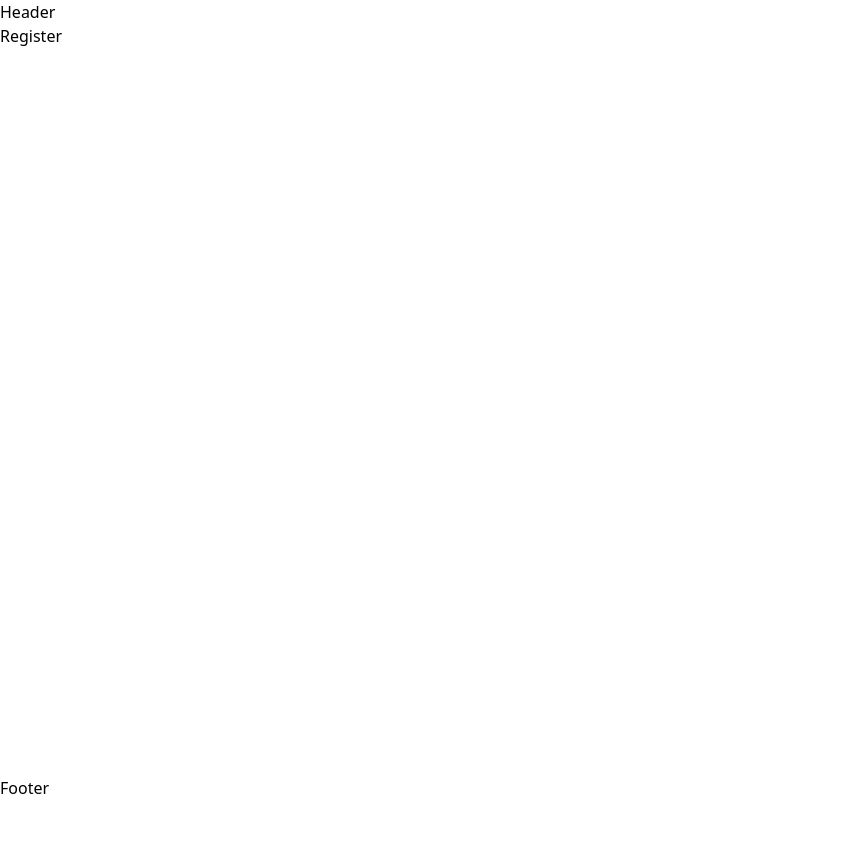
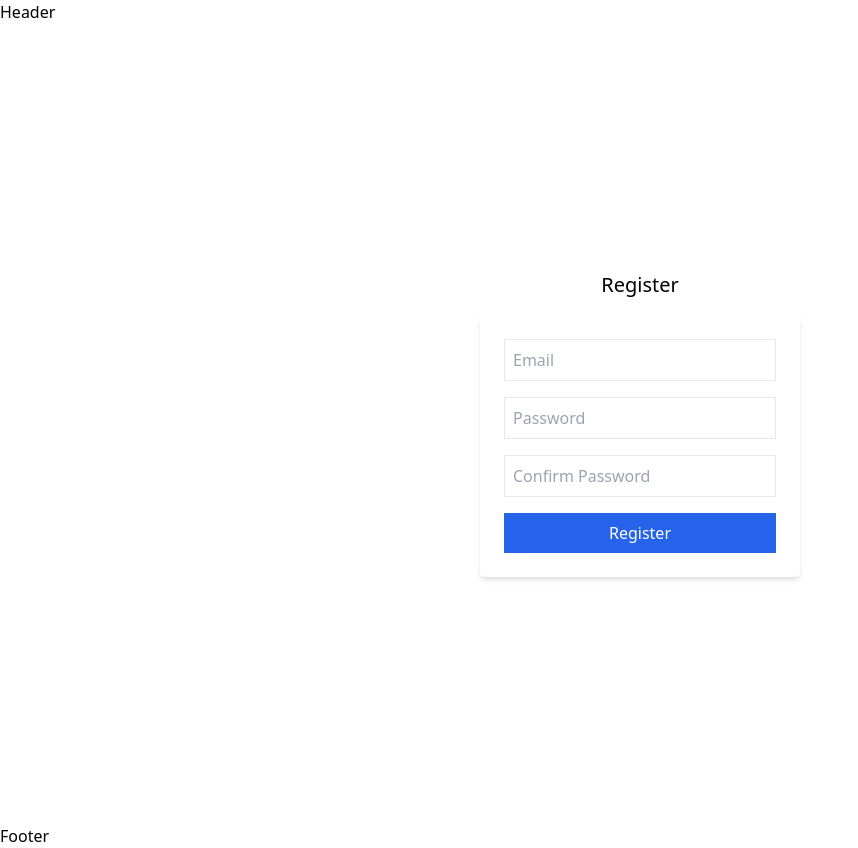
Before and after one commit to Vulture98/Map-frontend, a React (Vite) app: page /register in a window 1280 px wide. Shown: the whole page, without its empty margins (0-858 px from the left). Before the commit the page ends 800 px from the top, so only its background shows below. Built offline with nearby package versions, Linux system fonts and the light colour scheme.

Commit message:
WORKING Register

```diff
--- a/src/App.jsx
+++ b/src/App.jsx
@@ -6,6 +6,7 @@ import Footer from './components/Footer';
 import Login from './components/Login';
 import Dashboard from './components/Dashboard';
 import Register from './components/Register'; // Assume you will create this later
+import NotFound from './components/NotFound';
 
 const App = () => {
   return (
@@ -17,6 +18,7 @@ const App = () => {
             <Route path="/" element={<Login />} />
             <Route path="/dashboard" element={<Dashboard />} />
             <Route path="/register" element={<Register />} /> {/* Register route */}
+            <Route path="*" element={<NotFound />} /> {/* Catch-all for 404 */}
           </Routes>
         </main>
         <Footer />
--- a/src/components/Dashboard.jsx
+++ b/src/components/Dashboard.jsx
@@ -183,6 +183,7 @@ const Dashboard = () => {
             )}
 
             <DragDropContext onDragEnd={handleDragEnd}>
+                <div className="flex space-x-4"> {/* Flex container for columns */}
                     {/* Create a separate Droppable for each column */}
                     {columns.map(column => (
                         <Droppable key={column} droppableId={column}>
@@ -225,6 +226,7 @@ const Dashboard = () => {
                             )}
                         </Droppable>
                     ))}
+                </div>
             </DragDropContext>
         </div>
     );
--- a/src/components/Login.jsx
+++ b/src/components/Login.jsx
@@ -1,11 +1,11 @@
 // src/components/Login.jsx
 import React, { useState } from 'react';
 import axios from 'axios';
-import { useNavigate } from 'react-router-dom';
+import { useNavigate, Link } from 'react-router-dom'; // Import Link for navigation
 
 const Login = () => {
   const apiUrl = import.meta.env.VITE_API_URL; // Declare apiUrl here
-  const loginUrl = `${apiUrl}/api/users/auth`
+  const loginUrl = `${apiUrl}/api/users/auth`;
   console.log(`"apiUrl":`, apiUrl);
   const [email, setEmail] = useState('');
   const [password, setPassword] = useState('');
@@ -19,7 +19,6 @@ const Login = () => {
     try {
       console.log(`"loginUrl":`, loginUrl);
       const response = await axios.post(loginUrl, {
-        // const response = await axios.post(`http://localhost:5000/api/users/auth`, {
         email,
         password
       }, { withCredentials: true }); // Include credentials to handle cookies
@@ -61,6 +60,10 @@ const Login = () => {
           Login
         </button>
       </form>
+      <p className="mt-4"> {/* Add margin-top for spacing */}
+        Not a user?{' '}
+        <Link to="/register" className="text-blue-600 hover:underline">Register</Link>
+      </p>
     </div>
   );
 };
--- /dev/null
+++ b/src/components/NotFound.jsx
@@ -0,0 +1,13 @@
+import React from 'react';
+
+const NotFound = () => {
+  return (
+    <div className="flex flex-col items-center justify-center min-h-screen bg-gray-100">
+      <h1 className="text-4xl font-bold text-gray-800 mb-4">404 - Page Not Found</h1>
+      <p className="text-gray-600 mb-8">The page you are looking for does not exist.</p>
+      <a href="/" className="bg-blue-500 hover:bg-blue-700 text-white font-bold py-2 px-4 rounded">Go Back Home</a>
+    </div>
+  );
+};
+
+export default NotFound;
--- a/src/components/Register.jsx
+++ b/src/components/Register.jsx
@@ -1,8 +1,102 @@
-import React from 'react';
+// src/components/Register.jsx
+import React, { useState } from 'react';
+import axios from 'axios';
+import { useNavigate } from 'react-router-dom';
+import { ToastContainer, toast } from 'react-toastify';
+import 'react-toastify/dist/ReactToastify.css'; // Import the CSS for Toastify
 
 const Register = () => {
+  const apiUrl = import.meta.env.VITE_API_URL; // Declare apiUrl here
+  const registerUrl = `${apiUrl}/api/users/`; // Registration API endpoint
+  const [email, setEmail] = useState('');
+  const [password, setPassword] = useState('');
+  const [confirmPassword, setConfirmPassword] = useState(''); // State for confirming password
+  const navigate = useNavigate(); // Hook for navigation
+
+  const handleRegister = async (e) => {
+    e.preventDefault();
+
+    // Check if passwords match
+    if (password !== confirmPassword) {
+      toast.error("Passwords do not match."); // Show error toast
+      return;
+    }
+
+    // Check if password length is less than 4
+    if (password.length < 4) {
+      toast.error("Password must be at least 4 characters long."); // Show error toast
+      return;
+    }
+
+    try {
+      const response = await axios.post(registerUrl, {
+        email,
+        password
+      });
+
+      // Handle successful registration
+      console.log('Registration successful:', response.data);
+      toast.success('Registration successful! You can now log in.'); // Show success toast
+
+      // Delay navigation to allow toast to display
+      setTimeout(() => {
+        navigate('/'); // Redirect to login page after toast displays
+      }, 3000); // Adjust the timeout duration as needed (3000ms = 3 seconds)
+
+    } catch (error) {
+      // Improved error handling
+      let errorMessage = 'An unexpected error occurred. Please try again.';
+
+      if (error.response) {
+        // Check if there's a specific error message from the backend
+        if (error.response.status === 400) {
+          errorMessage = error.response.data.message || errorMessage; // Use backend message or fallback
+        } else if (error.response.status === 500) {
+          errorMessage = 'Server error. Please try again later.'; // Handle server error
+        }
+      } else if (error.request) {
+        errorMessage = 'No response from server. Please check your network connection.'; // Handle no response
+      }
+
+      // Show the error message in a toast
+      toast.error(errorMessage);
+    }
+  };
+
   return (
-    <div>Register</div>
+    <div className="flex flex-col items-center justify-center h-screen">
+      <h2 className="text-xl mb-4">Register</h2>
+      <form className="bg-white p-6 rounded shadow-md w-80" onSubmit={handleRegister}>
+        <input
+          type="email"
+          placeholder="Email"
+          className="border mb-4 p-2 w-full"
+          value={email}
+          onChange={(e) => setEmail(e.target.value)}
+          required
+        />
+        <input
+          type="password"
+          placeholder="Password"
+          className="border mb-4 p-2 w-full"
+          value={password}
+          onChange={(e) => setPassword(e.target.value)}
+          required
+        />
+        <input
+          type="password"
+          placeholder="Confirm Password"
+          className="border mb-4 p-2 w-full"
+          value={confirmPassword}
+          onChange={(e) => setConfirmPassword(e.target.value)}
+          required
+        />
+        <button type="submit" className="bg-blue-600 text-white p-2 w-full">
+          Register
+        </button>
+      </form>
+      <ToastContainer /> {/* Toast Container to display notifications */}
+    </div>
   );
 };
 
```
Lines whose indentation alone changed are shown as unchanged.
